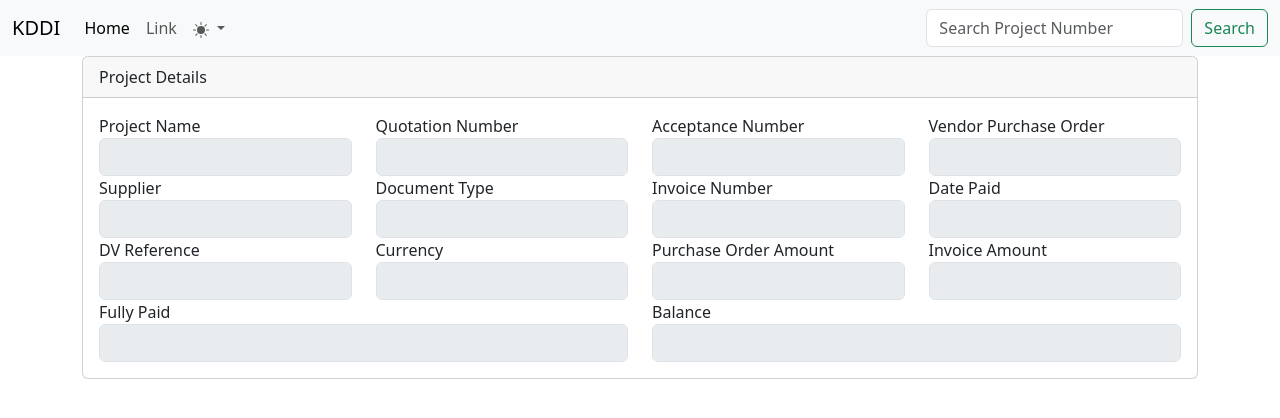
After one commit to JLCleofas/apar-app, a FastAPI app: template templates/ap-details.html in a window 1280 px wide. The commit adds this page. Shown: the top 418 px of the page. Run offline with FastAPI, Linux system fonts and the light colour scheme; the template is opened without the code that fills it, so the values that code supplies are empty.

Commit message:
Added project details page.
Still no interractibility. Only viewing of details.

```diff
--- a/main.py
+++ b/main.py
@@ -16,7 +16,7 @@ app.mount("/static", StaticFiles(directory="./static"), name="static")
 
 @app.get("/")
 def render_projects(request: Request):
-    return RedirectResponse(url="/ap/ap-page", status_code=status.HTTP_302_FOUND)
+    return RedirectResponse(url="/ap/projects", status_code=status.HTTP_302_FOUND)
 
 @app.get("/healthy")
 async def health_check():
--- a/routers/accounts_payable.py
+++ b/routers/accounts_payable.py
@@ -41,12 +41,16 @@ class ProjectRequest(BaseModel):
     fully_paid: bool
 
 ### Pages ###
-@router.get("/ap-page")
+@router.get("/projects")
 async def render_ap_page(request: Request, db: db_dependency):
     projects = db.query(AccountsPayable).all()
 
     return templates.TemplateResponse("accounts-payable.html", {"request": request, "projects": projects})
 
+@router.get("/details/{project_id}")
+async def render_project_details(request: Request, db: db_dependency, project_id: int):
+    project_model = db.query(AccountsPayable).filter(AccountsPayable.id == project_id).first()
+    return templates.TemplateResponse("ap-details.html", {"request": request, "project": project_model})
 
 ### Endpoints ###
 @router.get("/", status_code=status.HTTP_200_OK)
--- a/templates/accounts-payable.html
+++ b/templates/accounts-payable.html
@@ -26,7 +26,7 @@
                             {% if project.fully_paid %}
                             <tr style="position: relative" class="table-success">
                                 <td>
-                                    <a class="stretched-link" href="#"></a>
+                                    <a class="stretched-link" href="/ap/details/{{ project.id }}"></a>
                                 {{project.id}}
                                 </td>
                                 <td>{{ project.project_name }}</td>
--- /dev/null
+++ b/templates/ap-details.html
@@ -0,0 +1,173 @@
+{% extends 'base.html' %} {% block content %}
+<div class="container">
+  <div class="card">
+    <div class="card-header">Project Details</div>
+    <div class="card-body">
+      <form action="">
+        <div class="row">
+          <div class="col">
+            <label for="">Project Name</label>
+            <input
+              type="text"
+              class="form-control"
+              value="{{ project.project_name }}"
+              name=""
+              id=""
+              disabled
+            />
+          </div>
+          <div class="col">
+            <label for="">Quotation Number</label>
+            <input
+              type="text"
+              class="form-control"
+              value="{{ project.quotation }}"
+              name=""
+              id=""
+              disabled
+            />
+          </div>
+          <div class="col">
+            <label for="">Acceptance Number</label>
+            <input
+              type="text"
+              class="form-control"
+              value="{{ project.acceptance }}"
+              name=""
+              id=""
+              disabled
+            />
+          </div>
+          <div class="col">
+            <label for="">Vendor Purchase Order</label>
+            <input
+              type="text"
+              class="form-control"
+              value="{{ project.vendor_po }}"
+              name=""
+              id=""
+              disabled
+            />
+          </div>
+        </div>
+        <div class="row">
+          <div class="col">
+            <label for="">Supplier</label>
+            <input
+              type="text"
+              class="form-control"
+              value="{{ project.supplier }}"
+              name=""
+              id=""
+              disabled
+            />
+          </div>
+          <div class="col">
+            <label for="">Document Type</label>
+            <input
+              type="text"
+              class="form-control"
+              value="{{ project.document_type }}"
+              name=""
+              id=""
+              disabled
+            />
+          </div>
+          <div class="col">
+            <label for="">Invoice Number</label>
+            <input
+              type="text"
+              class="form-control"
+              value="{{ project.invoice_number }}"
+              name=""
+              id=""
+              disabled
+            />
+          </div>
+          <div class="col">
+            <label for="">Date Paid</label>
+            <input
+              type="text"
+              class="form-control"
+              value="{{ project.date_paid }}"
+              name=""
+              id=""
+              disabled
+            />
+          </div>
+        </div>
+        <div class="row">
+          <div class="col">
+            <label for="">DV Reference</label>
+            <input
+              type="text"
+              class="form-control"
+              value="{{ project.dv_reference }}"
+              name=""
+              id=""
+              disabled
+            />
+          </div>
+          <div class="col">
+            <label for="">Currency</label>
+            <input
+              type="text"
+              class="form-control"
+              value="{{ project.currency }}"
+              name=""
+              id=""
+              disabled
+            />
+          </div>
+          <div class="col">
+            <label for="">Purchase Order Amount</label>
+            <input
+              type="text"
+              class="form-control"
+              value="{{ project.po_amount }}"
+              name=""
+              id=""
+              disabled
+            />
+          </div>
+          <div class="col">
+            <label for="">Invoice Amount</label>
+            <input
+              type="text"
+              class="form-control"
+              value="{{ project.invoice_amount }}"
+              name=""
+              id=""
+              disabled
+            />
+          </div>
+        </div>
+        <div class="row">
+          <div class="col">
+            <label for="">Fully Paid</label>
+            <input
+              type="text"
+              class="form-control"
+              value="{{ project.fully_paid }}"
+              name=""
+              id=""
+              disabled
+            />
+          </div>
+          <div class="col">
+            <label for="">Balance</label>
+            <input
+              type="text"
+              class="form-control"
+              value="{{ project.balance }}"
+              name=""
+              id=""
+              disabled
+            />
+          </div>
+        </div>
+      </form>
+    </div>
+  </div>
+</div>
+{% endblock %}
--- a/templates/navbar.html
+++ b/templates/navbar.html
@@ -15,10 +15,7 @@
     <div class="collapse navbar-collapse" id="navbarSupportedContent">
       <ul class="navbar-nav me-auto mb-2 mb-lg-0">
         <li class="nav-item">
-          <a
-            class="nav-link active"
-            aria-current="page"
-            href="/pim/projects-page"
+          <a class="nav-link active" aria-current="page" href="/ap/projects"
             >Home</a
           >
         </li>
```
